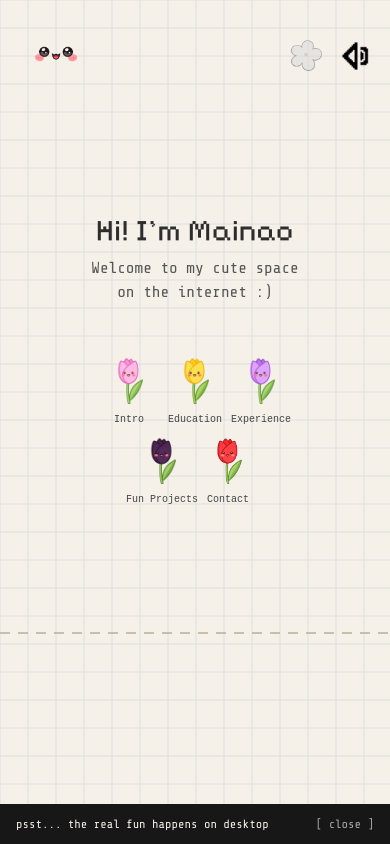
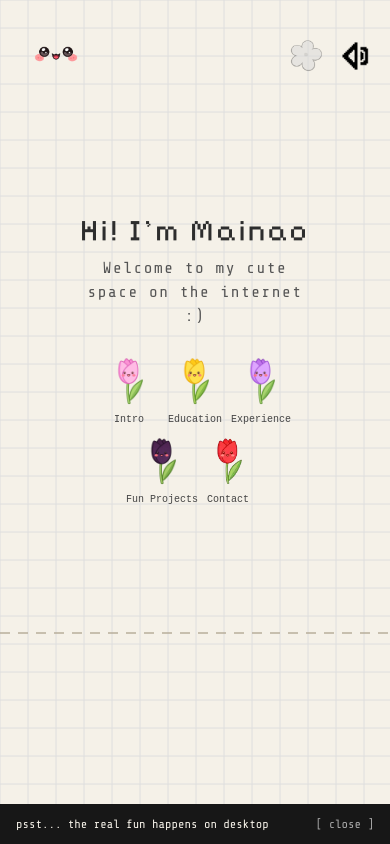
Before and after one commit to Mainao/mainao-webspace, a Next.js app: page / in a window 390 px wide. Built offline with nearby package versions, Linux system fonts and the light colour scheme.

Commit message:
feat: improve game UX and hero text styling

```diff
--- a/components/Portfolio.tsx
+++ b/components/Portfolio.tsx
@@ -128,10 +128,10 @@ export default function Portfolio() {
                 className="absolute top-[calc(50vh-210px)] sm:top-32 left-0 right-0 sm:left-1/2 sm:right-auto sm:-translate-x-1/2 text-center pointer-events-none px-20 sm:px-0"
                 style={{ zIndex: Z.hud }}
             >
-                <h1 className="font-(--font-pixelify-sans) text-3xl sm:text-5xl md:text-7xl text-[#2d2d2d] select-none tracking-wide">
+                <h1 className="font-(--font-pixelify-sans) text-3xl sm:text-5xl md:text-7xl text-[#2d2d2d] select-none tracking-widest">
                     Hi! I&apos;m Mainao
                 </h1>
-                <p className="mt-2 sm:mt-2 text-base sm:text-lg md:text-xl text-[#555] select-none font-mono-stm">
+                <p className="mt-2 sm:mt-2 text-base sm:text-lg md:text-xl text-[#555] select-none font-mono-stm tracking-widest">
                     Welcome to my cute space on the internet :)
                 </p>
             </div>
--- a/components/game/GameWorld.tsx
+++ b/components/game/GameWorld.tsx
@@ -211,7 +211,7 @@ export default function GameWorld({
                 });
             }
 
-            const gap = 30;
+            const gap = 52;
             const slot = TULIP_W + gap;
             const totalW = TULIP_W + (sections.length - 1) * slot;
             const startX = (cw - totalW) / 2;
@@ -263,11 +263,12 @@ export default function GameWorld({
 
                 if ((cooldowns[sec.id] ?? 0) > 0) continue;
 
+                const tulipCenterX = sx + tW / 2;
                 if (
-                    cx2 > sx &&
-                    cx1 < sx + tW &&
-                    cy2 > sy &&
-                    cy1 < sy + tH
+                    cx1 < tulipCenterX &&
+                    cx2 > tulipCenterX &&
+                    cy1 < sy + tH &&
+                    cy1 > sy
                 ) {
                     onSectionHit(sec.id);
                     cooldowns[sec.id] = HIT_COOLDOWN;
```
